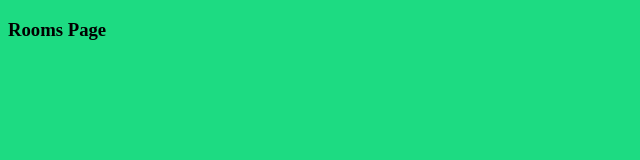
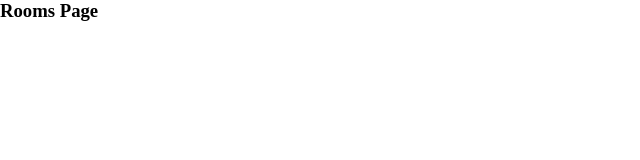
Before and after one commit to mark-okoth/RoomsPage, a website: page index.html in a window 1280 px wide. Shown: the whole page, without its empty margins (0-640 px from the left). Drawn offline with Linux system fonts and the light colour scheme.

Commit message:
adding the themes and and starter colors

```diff
--- a/style.css
+++ b/style.css
@@ -1,3 +1,20 @@
-body{
-    background: #1ddb82;
+*{
+    margin:0;
+    padding:0;
+    box-sizing: border-box;
 }
+
+*{
+    margin: 0;
+    padding: 0;
+    box-sizing: border-box;
+}
+:root {
+    --main-brown-background:#602C21;
+    --gray-background-color:#BDBDBD;
+    --light-background-color:#D9D9D9;
+    --text-white-color:#ffff;
+    --dark-text-color: #333333;
+    --placeholder-text-color:#BDBDBD;
+
+  }
```
